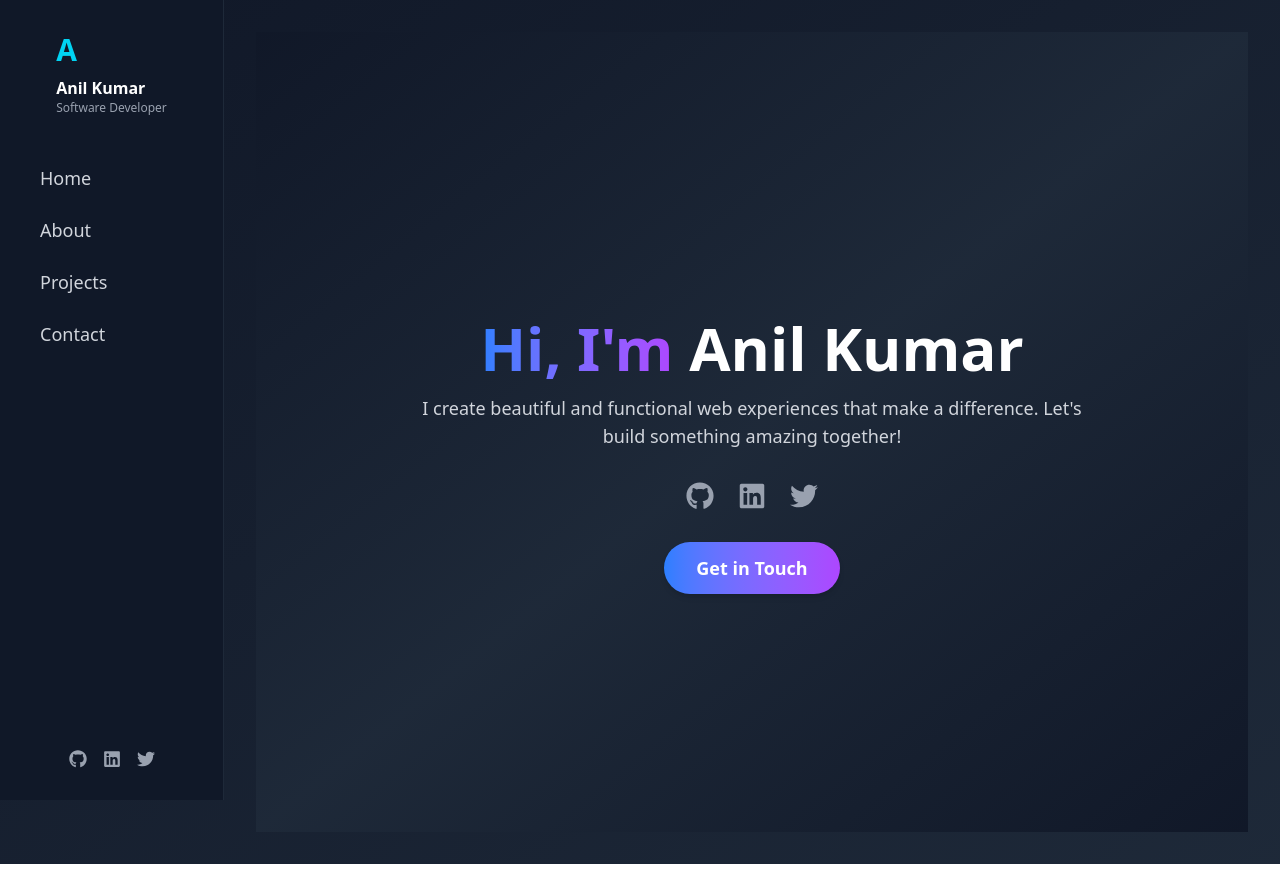
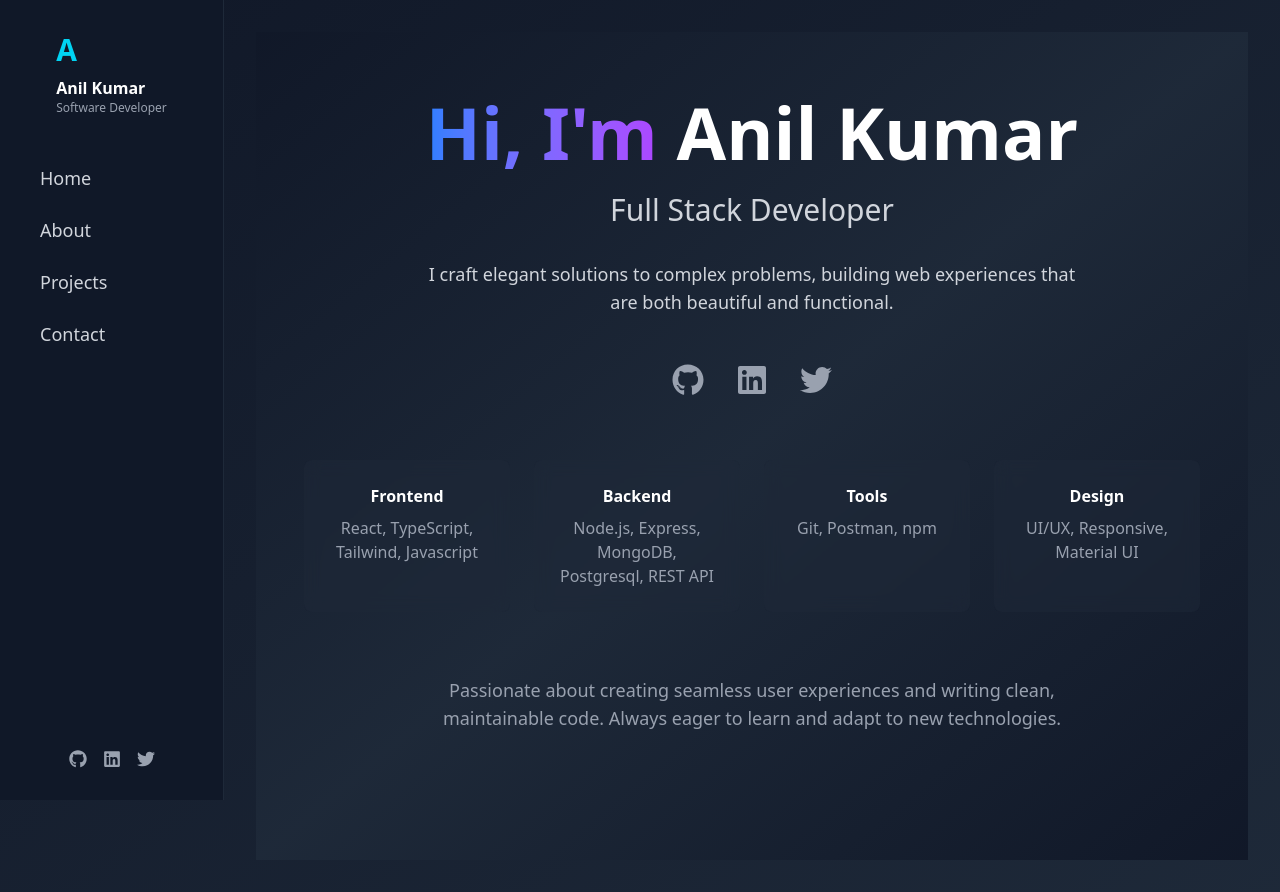
Before and after one commit to Jerry20025/jerryPortfolio, a React (Vite) app in the folder newportfolio/: page / in a window 1280 px wide. Before the commit the page ends 864 px from the top, so only its background shows below. Built offline with nearby package versions, Linux system fonts and the light colour scheme.

Commit message:
updated frontend and twitter link

```diff
--- a/newportfolio/src/pages/Contact.tsx
+++ b/newportfolio/src/pages/Contact.tsx
@@ -49,7 +49,7 @@ const Contact = () => {
   const socialLinks = [
     { icon: <FaGithub size={24} />, url: "https://github.com/Jerry20025", label: "GitHub" },
     { icon: <FaLinkedin size={24} />, url: "https://www.linkedin.com/in/anil-kumar-46a720234/", label: "LinkedIn" },
-    { icon: <FaTwitter size={24} />, url: "https://x.com/iamdevil2002", label: "Twitter" },
+    { icon: <FaTwitter size={24} />, url: "https://x.com/anil_kumar_2002", label: "Twitter" },
   ];
 
   return (
--- a/newportfolio/src/pages/Home.tsx
+++ b/newportfolio/src/pages/Home.tsx
@@ -1,33 +1,88 @@
 import { FaGithub, FaLinkedin, FaTwitter } from 'react-icons/fa';
+import { motion } from 'framer-motion';
 
 const Home = () => {
   return (
-    <div className="min-h-screen flex flex-col justify-center items-center bg-gradient-to-br from-gray-900 via-gray-800 to-gray-900">
-      <div className="w-full flex flex-col justify-center items-center px-4">
-        <h1 className="text-5xl md:text-6xl font-extrabold text-center mt-12 mb-4">
+    <div className="min-h-screen bg-gradient-to-br from-gray-900 via-gray-800 to-gray-900">
+      <div className="container mx-auto px-4 py-16">
+        {/* Hero Section */}
+        <div className="flex flex-col items-center text-center mb-16">
+          <motion.div
+            initial={{ opacity: 0, y: 20 }}
+            animate={{ opacity: 1, y: 0 }}
+            transition={{ duration: 0.5 }}
+          >
+            <h1 className="text-5xl md:text-7xl font-extrabold mb-6">
               <span className="bg-gradient-to-r from-blue-500 to-purple-500 bg-clip-text text-transparent">Hi, I'm</span>{' '}
               <span className="text-white">Anil Kumar</span>
             </h1>
-        <p className="text-gray-300 text-center text-lg max-w-2xl mb-8">
-          I create beautiful and functional web experiences that make a difference. Let's build something amazing together!
+            <p className="text-2xl md:text-3xl text-gray-300 mb-8">
+              Full Stack Developer
             </p>
-        <div className="flex justify-center space-x-6 mb-8">
-          <a href="https://github.com/Jerry20025" target="_blank" rel="noopener noreferrer" className="text-gray-400 hover:text-white transition-colors">
-            <FaGithub size={28} />
+            <p className="text-gray-300 text-lg max-w-2xl mx-auto mb-12">
+              I craft elegant solutions to complex problems, building web experiences that are both beautiful and functional.
+            </p>
+          </motion.div>
+
+          {/* Social Links */}
+          <motion.div
+            className="flex justify-center space-x-8 mb-16"
+            initial={{ opacity: 0 }}
+            animate={{ opacity: 1 }}
+            transition={{ delay: 0.3 }}
+          >
+            <a href="https://github.com/Jerry20025" target="_blank" rel="noopener noreferrer"
+               className="text-gray-400 hover:text-white transition-colors transform hover:scale-110">
+              <FaGithub size={32} />
             </a>
-          <a href="https://www.linkedin.com/in/anil-kumar-46a720234/" target="_blank" rel="noopener noreferrer" className="text-gray-400 hover:text-white transition-colors">
-            <FaLinkedin size={28} />
+            <a href="https://www.linkedin.com/in/anil-kumar-46a720234/" target="_blank" rel="noopener noreferrer"
+               className="text-gray-400 hover:text-white transition-colors transform hover:scale-110">
+              <FaLinkedin size={32} />
             </a>
-          <a href="https://x.com/iamdevil2002" target="_blank" rel="noopener noreferrer" className="text-gray-400 hover:text-white transition-colors">
-            <FaTwitter size={28} />
+            <a href="https://x.com/anil_kumar_2002" target="_blank" rel="noopener noreferrer"
+               className="text-gray-400 hover:text-white transition-colors transform hover:scale-110">
+              <FaTwitter size={32} />
             </a>
+          </motion.div>
+
+          {/* Skills Preview */}
+          <motion.div
+            className="grid grid-cols-2 md:grid-cols-4 gap-6 max-w-4xl mx-auto"
+            initial={{ opacity: 0, y: 20 }}
+            animate={{ opacity: 1, y: 0 }}
+            transition={{ delay: 0.5 }}
+          >
+            <div className="bg-gray-800/50 p-6 rounded-lg backdrop-blur-sm hover:bg-gray-800/70 transition-colors transform hover:scale-105">
+              <h3 className="text-white font-semibold mb-2">Frontend</h3>
+              <p className="text-gray-400">React, TypeScript, Tailwind, Javascript</p>
             </div>
-        <a
-          href="contact"
-          className="px-8 py-3 rounded-full font-semibold text-white bg-gradient-to-r from-blue-500 to-purple-500 hover:opacity-90 transition-opacity text-lg shadow-md"
+            <div className="bg-gray-800/50 p-6 rounded-lg backdrop-blur-sm hover:bg-gray-800/70 transition-colors transform hover:scale-105">
+              <h3 className="text-white font-semibold mb-2">Backend</h3>
+              <p className="text-gray-400">Node.js, Express, MongoDB, Postgresql, REST API</p>
+            </div>
+            <div className="bg-gray-800/50 p-6 rounded-lg backdrop-blur-sm hover:bg-gray-800/70 transition-colors transform hover:scale-105">
+              <h3 className="text-white font-semibold mb-2">Tools</h3>
+              <p className="text-gray-400">Git, Postman, npm</p>
+            </div>
+            <div className="bg-gray-800/50 p-6 rounded-lg backdrop-blur-sm hover:bg-gray-800/70 transition-colors transform hover:scale-105">
+              <h3 className="text-white font-semibold mb-2">Design</h3>
+              <p className="text-gray-400">UI/UX, Responsive, Material UI</p>
+            </div>
+          </motion.div>
+
+          {/* Additional Info */}
+          <motion.div
+            className="mt-16 text-center"
+            initial={{ opacity: 0 }}
+            animate={{ opacity: 1 }}
+            transition={{ delay: 0.7 }}
           >
-          Get in Touch
-        </a>
+            <p className="text-gray-400 text-lg max-w-2xl mx-auto">
+              Passionate about creating seamless user experiences and writing clean, maintainable code.
+              Always eager to learn and adapt to new technologies.
+            </p>
+          </motion.div>
+        </div>
       </div>
     </div>
   );
```
Lines whose indentation alone changed are shown as unchanged.
